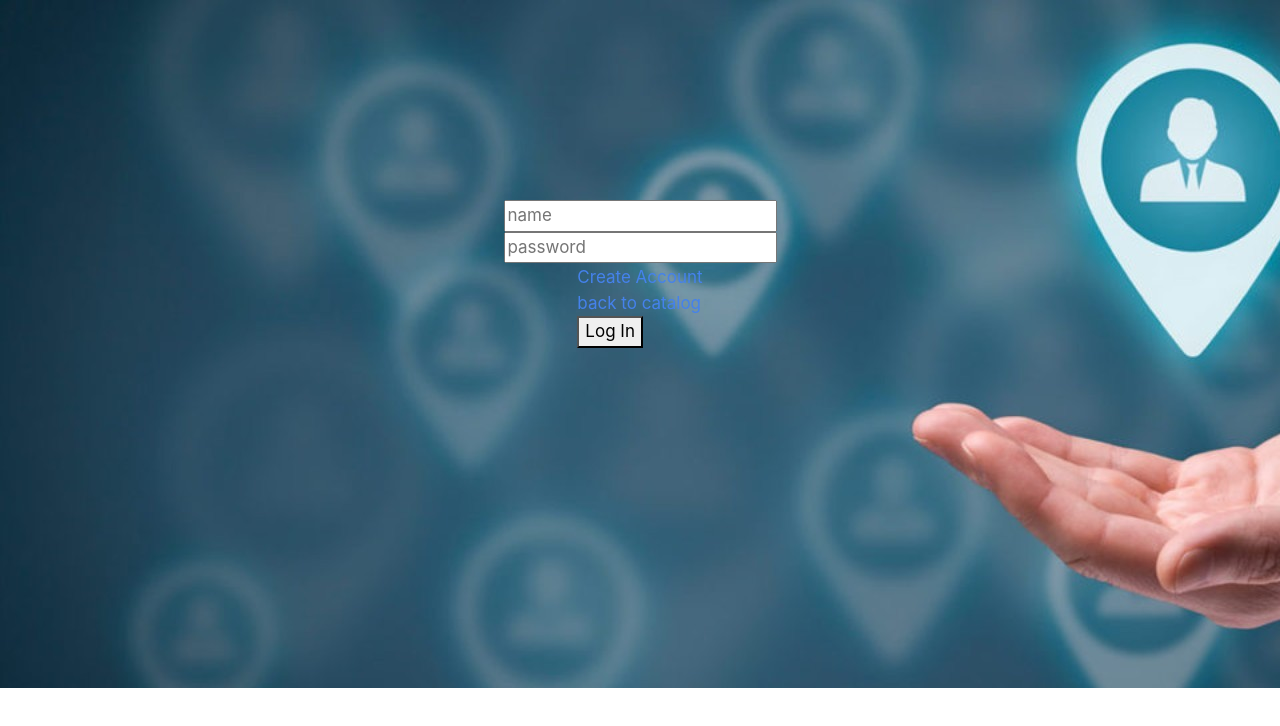
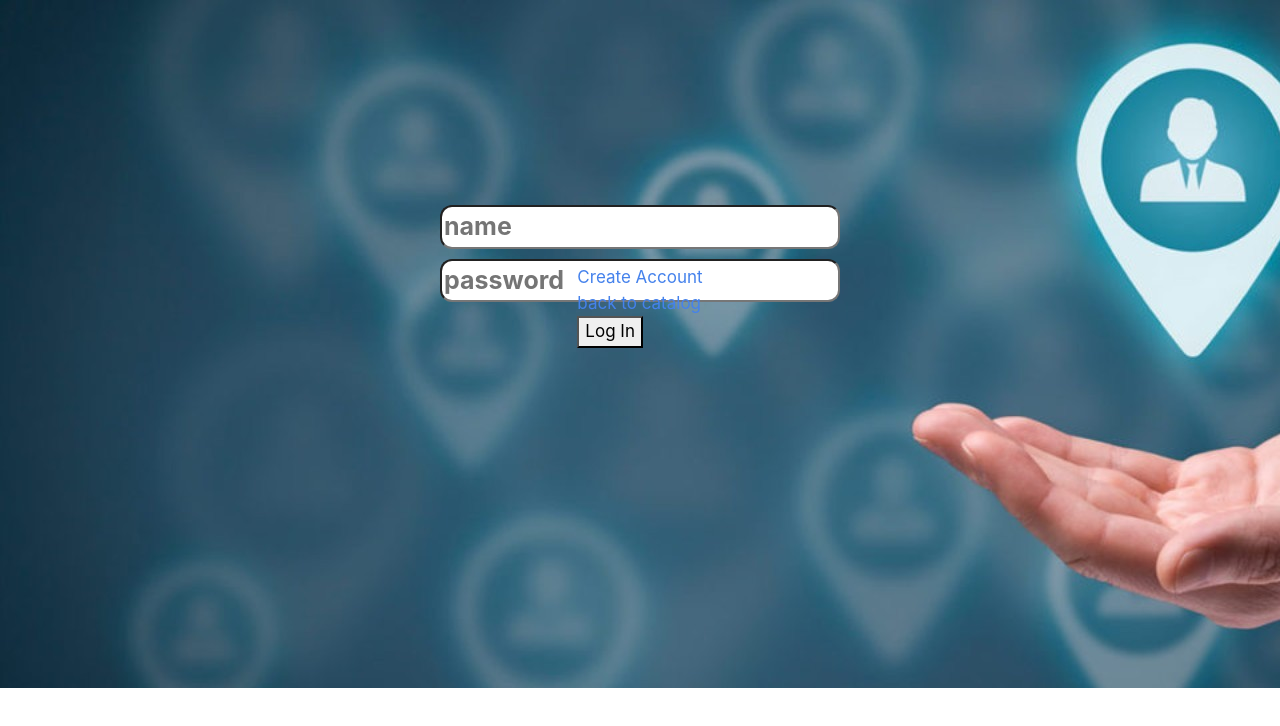
Before and after one commit to Facundo1/mcga-ShopCart-FrontEnd, a React (Create React App) app: page /login in a window 1280 px wide. Shown: the top 726 px of the page. Built offline with nearby package versions, Linux system fonts and the light colour scheme.

Commit message:
Inputs style

```diff
--- a/src/styles/login.css
+++ b/src/styles/login.css
@@ -17,3 +17,19 @@
     height: 65px;
     border-radius: 5px;
 }
+
+#inputName {
+    margin: 5px;
+    width: 400px;
+    font-weight: bolder;
+    font-size: 25px;
+    border-radius: 12px;
+}
+
+#inputPassword {
+    margin: 5px;
+    width: 400px;
+    font-size: 25px;
+    border-radius: 12px;
+    font-weight: bolder;
+}
```
